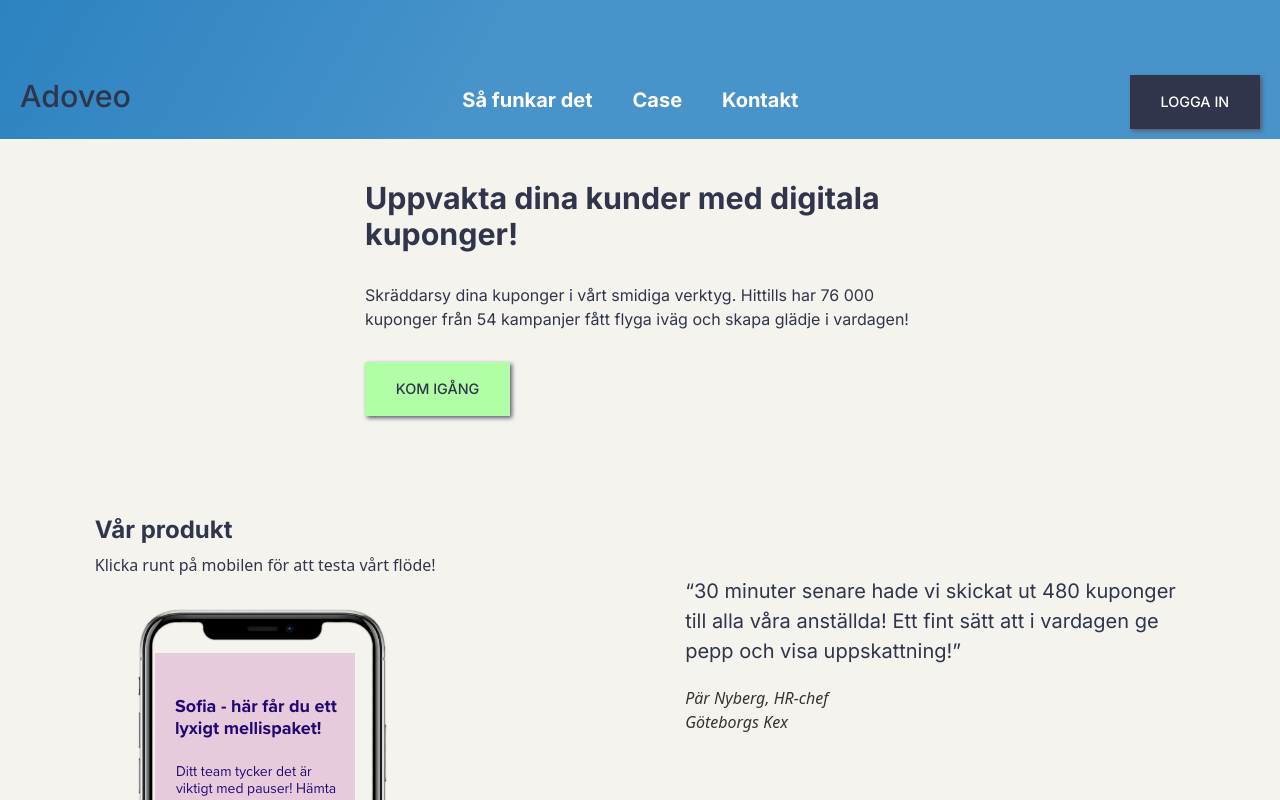
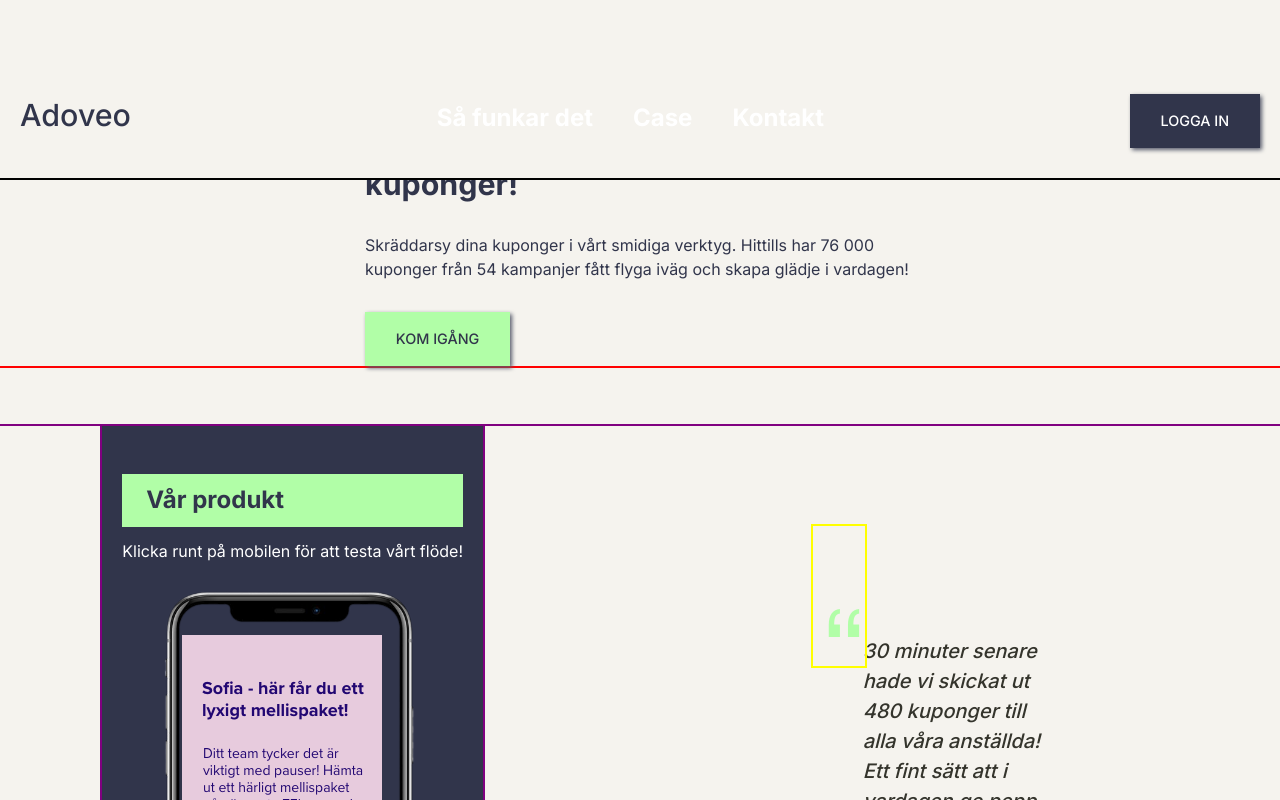
Before and after one commit to NagaVenkata/coupon-system-frontend, a React (Create React App) app: page / in a window 1280 px wide. Shown: the top 800 px of the page. Built offline with nearby package versions, Linux system fonts and the light colour scheme; a web font is replaced by a local one.

Commit message:
adding new style mainsection2

```diff
--- a/src/components/header/header.js
+++ b/src/components/header/header.js
@@ -57,18 +57,19 @@ export default function Header(props) {
   return (
     <>
         <Logo />
+        {/* change to toggle or add/remove classList sideNavSliderShow and sideNavSliderHide */}
         {showNav ?
-          <nav id='sideNav' className={styles.sideNav}>
+          <nav id='sideNavSlider' className={[styles.sideNavSliderShow]}>
             <ul id='menuWrapper' className={styles.menuWrapper}>
-                <li id='headerMenuItem1' className={styles.menuItem}><a href='http://adoveo.se/'>Så funkar det</a></li>
-                <li id='headerMenuItem2' className={styles.menuItem}><a href='http://adoveo.se/'>Case</a></li>
-                <li id='headerMenuItem3' className={styles.menuItem}><a href='http://adoveo.se/'>Om oss</a></li>
-                <li id='headerMenuItem4' className={styles.menuItem}><a href='http://adoveo.se/'>Karriär</a></li>
-                <li id='headerMenuItem5' className={styles.menuItem}><a href='http://adoveo.se/'>Kontakt</a></li>
+                <li id='menuItem1' className={styles.menuItem}><a href='http://adoveo.se/'>Så funkar det</a></li>
+                <li id='menuItem2' className={styles.menuItem}><a href='http://adoveo.se/'>Case</a></li>
+                <li id='menuItem3' className={styles.menuItem}><a href='http://adoveo.se/'>Om oss</a></li>
+                <li id='menuItem4' className={styles.menuItem}><a href='http://adoveo.se/'>Karriär</a></li>
+                <li id='menuItem5' className={styles.menuItem}><a href='http://adoveo.se/'>Kontakt</a></li>
             </ul>
           </nav> : ''}
 
-          <nav id='navHorizontal' className={styles.navHorizontal}>
+          <nav id='navHeader' className={styles.navHeader}>
             <ul id='menuWrapper' className={styles.menuWrapper}>
                 <li><a className={styles.menuItem}href='http://adoveo.se/'>Så funkar det</a></li>
                 <li><a className={styles.menuItem}href='http://adoveo.se/'>Case</a></li>
--- a/src/components/header/header.module.scss
+++ b/src/components/header/header.module.scss
@@ -29,9 +29,15 @@ $debugging: false; //TODO remove, only for testing
         outline: 2px solid black;
     }
 }
-.navHorizontal {
+.navHeader {
     display: none;
 }
+
+
+
+
+
+
 
 
 //TODO SÅLLA:
@@ -46,37 +52,31 @@ $debugging: false; //TODO remove, only for testing
    cursor: pointer;
 }
 
-.sideNav {
-    height: 86%;
-    width: 100%;
-    position: fixed;
-    z-index: 1;
-    bottom: 0;
-    right: 0;
-    background-color: $color-dark-blue;
+.sideNavSliderShow {
+    @include styleSideNav;
+    @include styleMenuItems;
 
-    @if $debugging {
-        outline: 2px solid black;
-    }
-    a {
-        text-decoration: none;
-        color: $color-soft-black;
-    }
-    a:hover {
-        @include hoverLinks;
-    }
+}
+.sideNavSliderHide {
+
+}
+.menuWrapper {
+    @include styleMenuWrapper;
 }
 
-.menuWrapper {
-    list-style: none;
-    margin-top: 80px;
-    font-size: 1.5rem;
-    // @include styleLoginSlider;
+//menuItems
+a {
+    text-decoration: none;
+    @include colorMenuItems;
 }
+a:hover {
+    @include hoverLinks;
+}
+
+
 .menuItem {
     margin-bottom: 20px;
 }
-
 
 
 
@@ -87,16 +87,16 @@ $debugging: false; //TODO remove, only for testing
     .hamburger {
         display: none;
     }
-    .navHorizontal {
+    .navHeader {
         display: block;
     }
 
     .menuWrapper {
-        @include navHorizontal;
+        @include navHeader;
     }
 
     .menuItem {
-        @include styleH5;
+        @include styleMenuItems;
         text-decoration: none;
     }
 }
--- a/src/components/home/main-section2.js
+++ b/src/components/home/main-section2.js
@@ -1,8 +1,9 @@
-import React from 'react';
+import React, { useState } from 'react';
 import styles from './main-section2.module.scss';
-import quoteMarks from '../../img/quote-marks.svg';
+import QuoteMark from '../../img/quote-mark.js';
 import clientLogo from '../../img/sj-logo.gif';
 import RightArrow from '../../img/right-arrow';
+
 
 // import { gsap } from "gsap";
 // import BlobBackground from '../../img/blob-svg';
@@ -18,22 +19,23 @@ export default function MainSection2() {
     <>
       <div id='ourProductWrapper' className={styles.ourProductWrapper}>
         <h3 className={styles.h3}>Vår produkt</h3>
-        <p className={styles.mobilePreviewText}>Klicka runt på mobilen för att testa vårt flöde!</p>
+        <p className={styles.bodyCopy}>Klicka runt på mobilen för att testa vårt flöde!</p>
         <div id='mobileFlow' className={styles.mobileFlow1} onClick={onClick}></div>
         <div id='mobileFrame' className={styles.mobileFrame}></div>
-          {/* <BlobBackground /> */}
       </div>
 
       <div id='ourClientsWrapper' className={styles.ourClientsWrapper}>
         <div id='clientsSection1' className={styles.clientsSection1}>
-          <img id='quoteMarks' className={styles.quoteMarks} alt='quotation marks' src={quoteMarks}></img>
+
           <div id="testimonialWrapper" className={styles.testimonialWrapper} >
-            <q className={styles.quote} >30 minuter senare hade vi skickat ut 480 kuponger till alla våra anställda! Ett fint sätt att i vardagen ge pepp och visa uppskattning!</q>
-            <p>Pär Nyberg, HR-chef Göteborgs Kex</p>
+            <QuoteMark />
+            <p className={styles.quote} >30 minuter senare hade vi skickat ut 480 kuponger till alla våra anställda! Ett fint sätt att i vardagen ge pepp och visa uppskattning!</p>
+            <QuoteMark />
+            <p className={styles.bodyCopy}>Pär Nyberg, HR-chef Göteborgs Kex</p>
           </div>
         </div>
         <div id='clientsSection2' className={styles.clientsSection2}>
-          <h4 className={styles.h4}>Några av våra kunder</h4>
+        <h3 className={styles.h3}>Kunder</h3>
           <div id='clientLogosWrapper' className={styles.clientLogosWrapper}>
             <img id='clientLogo1' className={styles.clientLogo} alt='client logo' src={clientLogo}></img>
             <img id='clientLogo2' className={styles.clientLogo} alt='client logo' src={clientLogo}></img>
--- a/src/components/home/main-section2.module.scss
+++ b/src/components/home/main-section2.module.scss
@@ -1,12 +1,14 @@
 @import '../../scss/assets/elements';
 
-$debugging: false; //TODO remove, only for testing
+$debugging: true; //TODO remove, only for testing
 
 $margin-btw-section: 40px; //margin between sections
 $margin-left-testimonial: 20px;
 
 .ourProductWrapper {
-    margin-top: $margin-btw-section;
+    @include postItBg;
+
+
 
     @if $debugging {
         outline: 2px solid purple;
@@ -16,6 +18,13 @@ $margin-left-testimonial: 20px;
 .h3 {
     @include styleH3;
 }
+.bodyCopy {
+    @include styleBodyCopy;
+}
+// .quotationMark {
+//     @include styleQuotationMarks;
+// }
+
 
 .mobilePreviewText {
 //     @include styleMobilePreviewText;
@@ -79,15 +88,15 @@ $margin-left-testimonial: 20px;
     }
 }
 
-.quoteMarks {
-    z-index: -5;
-    position: absolute;
-    margin-top: -40px;
+// .quoteMarks {
+//     z-index: -5;
+//     position: absolute;
+//     margin-top: -40px;
 
-    @if $debugging {
-        // outline: 2px solid black;
-    }
-}
+//     @if $debugging {
+//         // outline: 2px solid black;
+//     }
+// }
 
 .testimonialWrapper {
     margin-left: $margin-left-testimonial;
@@ -102,6 +111,13 @@ $margin-left-testimonial: 20px;
 
 .quote {
     @include styleQuote;
+}
+.quoteMark { //TODO add css for both marks, ATM only for first mark
+    margin-left: -50px;
+    margin-bottom: -50px;
+    @if $debugging {
+        outline: 2px solid yellow;
+    }
 }
 
 .clientsSection2 {
--- a/src/components/home/main-section3.module.scss
+++ b/src/components/home/main-section3.module.scss
@@ -11,7 +11,8 @@ $debugging: false; //TODO remove, only for testing
 }
 
 .stepTextWrapper {
-    max-width: 380px;
+    @include postItBg;
+    // max-width: 380px;
 }
 
 .stepCardsWrapper {
--- /dev/null
+++ b/src/img/quote-mark.js
@@ -0,0 +1,20 @@
+import React, { useEffect, useState } from 'react';
+import styles from '../components/home/main-section2.module.scss';
+import { gsap } from "gsap";
+
+export default function QuoteMark() {
+  //TODO rotate only first quote, ATM rotating both
+  useEffect( () => {
+      gsap.to('#quoteMark',  {
+        rotate: 180,
+      });
+  }, []);
+
+  return (
+    <>
+      <svg id="quoteMark" className={styles.quoteMark}xmlns="http://www.w3.org/2000/svg" width="52" height="140" viewBox="0 0 52 140">
+        <text id="_" data-name="”" transform="translate(0 114)" fill="#b1fea7" fontSize="120" fontFamily="HelveticaNeue, Helvetica Neue"><tspan x="0" y="0">”</tspan></text>
+      </svg>
+    </>
+  )
+}
--- a/src/pages/homepage.module.scss
+++ b/src/pages/homepage.module.scss
@@ -6,15 +6,19 @@
     width: 100%;
     padding-left: 20px;
     padding-right: 20px;
+    padding-top: 60px;
+    padding-top: 0px;
 };
 
 $margin-between-sections: 60px;
 
-$debugging: false; //TODO remove, only for testing
+$debugging: true; //TODO remove, only for testing
 
 .headerWrapper {
     @include screenMargins;
     @include colorHeaderWrapper;
+    padding-top: 20px;
+    padding-bottom: 20px;
     display: flex;
     flex-direction: row;
     flex-wrap: wrap;
@@ -37,23 +41,12 @@ $debugging: false; //TODO remove, only for testing
     }
 }
 
-// .backgroundImgAboveFold {
-//     // background-image: url('../img/clouds.png');
-
-//     background-image: url('../img/white-clouds-on-blue-sky-pixabay-pexels-cropped.jpg');
-//     height: 100vh;
-//     background-size: cover;
-//     background-repeat: no-repeat;
-//     background-position: 0% 100%; //x% y%
-// }
-
 .mainSection1 {
     @include screenMargins;
-    // @include darkBg;
     display: flex;
     justify-content: center;
     align-items: flex-end;
-    padding-top: 180px;
+    padding-top: 130px;
 
     @if $debugging {
         outline: 2px solid red;
@@ -74,7 +67,7 @@ $debugging: false; //TODO remove, only for testing
     // background-repeat: no-repeat;
 
     @if $debugging {
-        // outline: 2px solid red;
+        outline: 2px solid purple;
     }
 }
 
--- a/src/scss/assets/_colors.scss
+++ b/src/scss/assets/_colors.scss
@@ -44,6 +44,21 @@ $filter-btn: drop-shadow(2px 2px 2px $color-dark-disable);
     // filter: $filter-btn;
 }
 
+
+@mixin colorMenuItems {
+    color: $color-white;
+}
+
+@mixin darkBgColor {
+    background-color: $color-dark-blue;
+}
+
+@mixin colorH3 {
+    background-color: $color-mint;
+}
+@mixin colorPDarkBg {
+    color: $color-white;
+}
 //TODO REMOVE
 $color-blue-ocean: #8AC1E6;//alt1
 //$color-blue-ocean: #86A7CE; //alt 2:
@@ -86,11 +101,11 @@ $color-lightSky: #4893CA;
 }
 
 @mixin colorHeaderWrapper {
-    background: linear-gradient(120deg, $color-darkSky, $color-lightSky 40%);
+    background-color: $color-creme;
 }
 
 @mixin colorSideNavSlider {
-    background-color: $color-creme;
+    background-color: $color-dark-blue;
 }
 
 @mixin colorFooterItems {
@@ -118,7 +133,10 @@ $color-lightSky: #4893CA;
     color: $color-white;
 }
 
+@mixin colorSideNav {
+    // background-color: $color-dark-blue;
 
+}
 
 // @mixin colorSecondaryBtnHover {
 //     background-color: $color-black;
--- a/src/scss/assets/_elements.scss
+++ b/src/scss/assets/_elements.scss
@@ -43,15 +43,57 @@
 }
 @mixin styleH3 {
     @include fontH3;
+    @include colorH3;
+    padding: 12px 48px 12px 24px;
+    margin-top: 48px;
+    margin-bottom: 12px;
+}
+@mixin styleBodyCopy {
+    @include fontBodyCopy;
+    @include colorPDarkBg;
+    margin-bottom: 12px;
 }
 @mixin styleHissPitch {
     @include fontBodyCopy;
     margin-bottom: 1.9rem;
 }
 
+@mixin styleQuotationMarks {
+
+}
+
+//denna kan ej ha margin-right
+@mixin postItBg {
+    @include darkBgColor;
+    padding-left: 20px;
+    padding-right: 20px;
+
+}
+
 @mixin styleSideNav {
-    @include font
+    @include fontH3;
+    @include colorSideNav;
+
+    height: 86%;
+    width: 100%;
+    position: fixed;
+    z-index: 1;
+    bottom: 0;
+    right: 0;
 }
+
+@mixin styleMenuItems {
+    // @include fontH5;
+    // color: $color-white;
+}
+
+@mixin styleMenuWrapper {
+    @include fontH3;
+    list-style: none;
+    margin-top: 80px;
+
+}
+
 
 
 
@@ -59,8 +101,6 @@
 
 $width-input-btn: 300px;
 $height-input-btn: 50px;
-
-
 
 @mixin styleH4 {
     @include fontH4;
@@ -71,8 +111,6 @@ $height-input-btn: 50px;
     @include fontH5;
     @include colorH5;
 }
-
-
 
 @mixin styleQuote {
     @include fontQuote;
@@ -118,7 +156,7 @@ $height-input-btn: 50px;
     right: 0;
 }
 
-@mixin navHorizontal {
+@mixin navHeader {
     display: flex;
     justify-content: space-between;
     gap: 40px;
--- a/src/scss/assets/_fonts.scss
+++ b/src/scss/assets/_fonts.scss
@@ -49,6 +49,7 @@ $font-family-shrikhand: 'Shrikhand', cursive;
 @mixin fontBodyCopy { //and links
     font-family: $font-family-inter;
     font-size: 1rem;
+    font-style: normal;
 }
 
 @mixin fontBtnText { //and CAPS
@@ -60,6 +61,7 @@ $font-family-shrikhand: 'Shrikhand', cursive;
 @mixin fontQuote { //or 'attention text'
     font-family: $font-family-inter;
     font-size: 1.25rem;
+    //TO DO remove italic effect
 }
 
 @mixin fontDisclaimer { //or placeholder or error
```
Also changed, not shown: src/img/quote-marks.svg (deleted).
